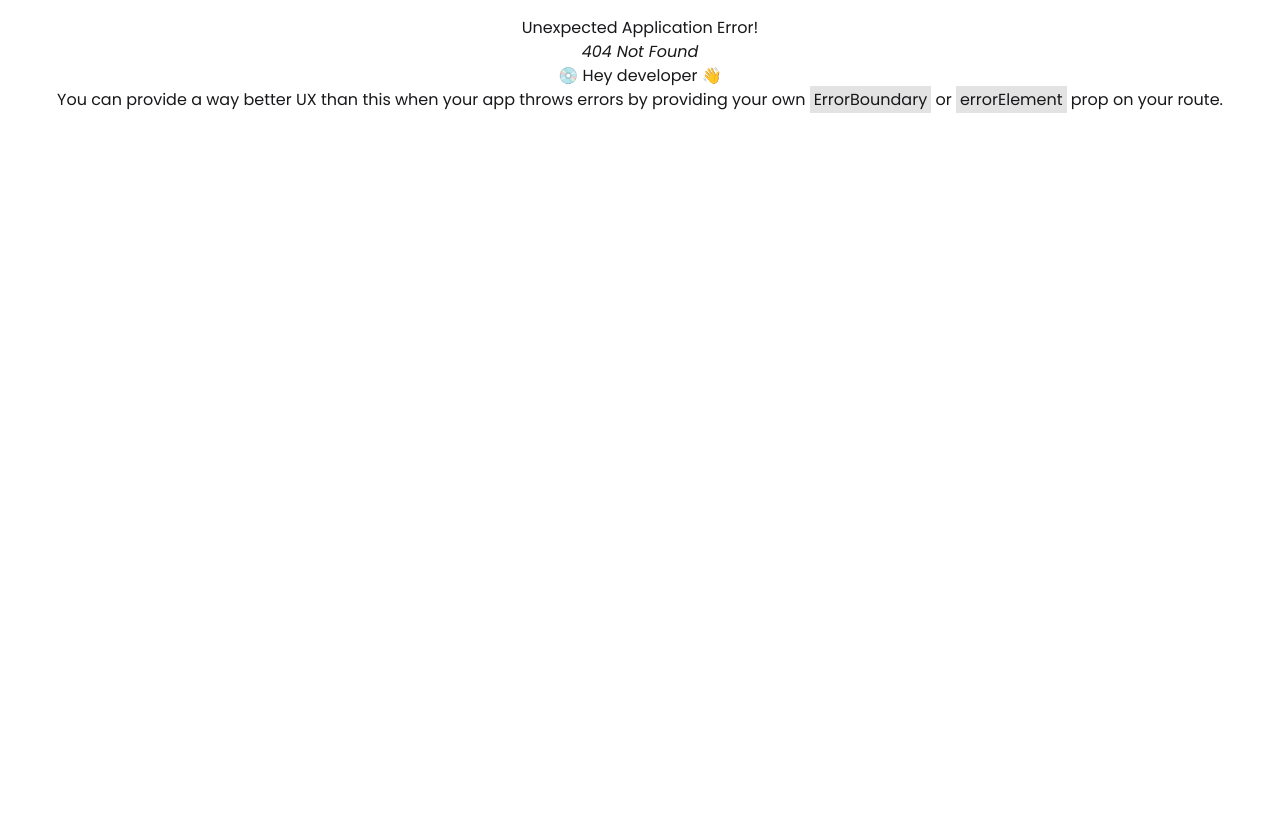
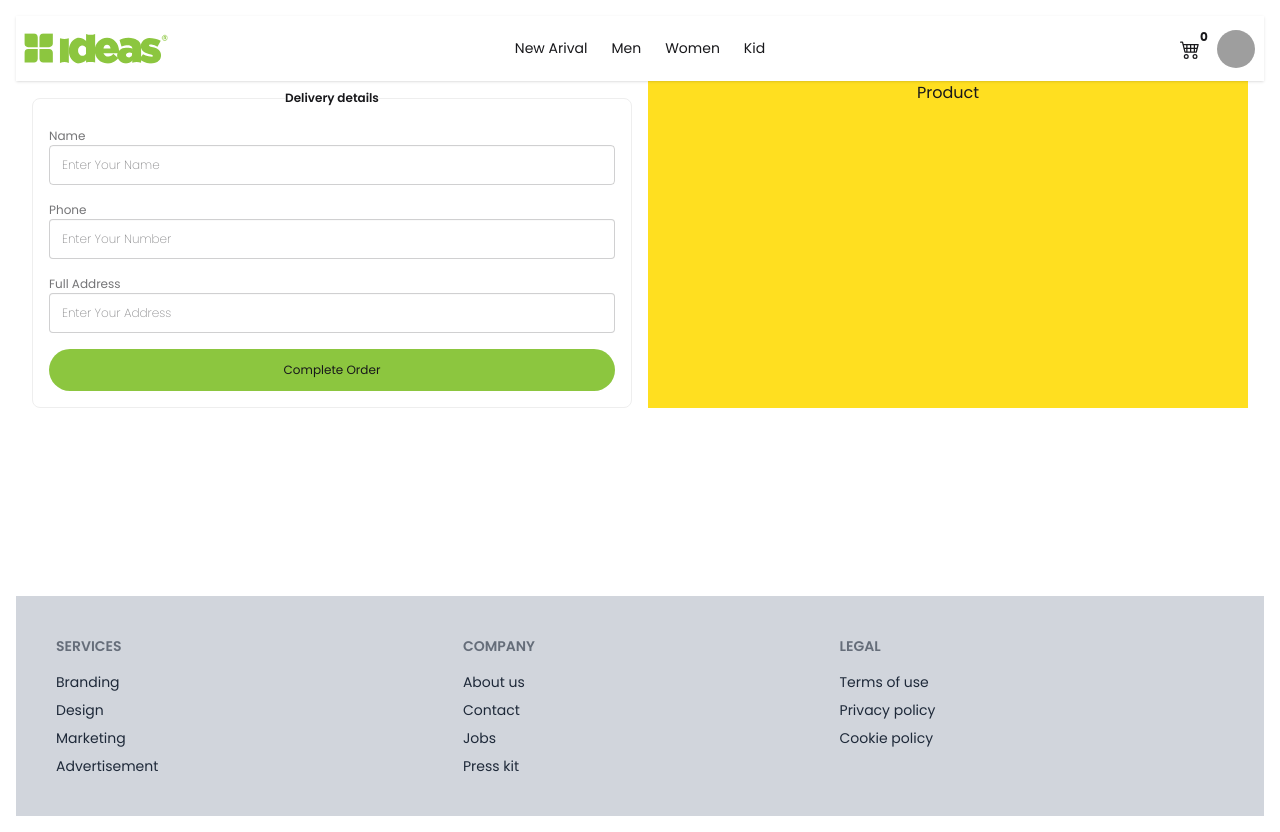
Before and after one commit to RashedujjamanNoor/bloom, a React (Vite) app: page /checkout in a window 1280 px wide. Before the commit this address had no page. Before the commit the page ends 800 px from the top, so only its background shows below. Built offline with nearby package versions, Linux system fonts and the light colour scheme; grey boxes are pictures that could not be loaded.

Commit message:
create checkout form and footer

```diff
--- a/index.html
+++ b/index.html
@@ -2,9 +2,9 @@
 <html lang="en">
   <head>
     <meta charset="UTF-8" />
-    <link rel="icon" type="image/svg+xml" href="/vite.svg" />
+    <link rel="icon" type="image/svg+xml" href="/logo.png" />
     <meta name="viewport" content="width=device-width, initial-scale=1.0" />
-    <title>cloth</title>
+    <title>Shop Women Clothing, Men, Kid's</title>
   </head>
   <body>
     <div id="root"></div>
--- a/src/components/Cart.jsx
+++ b/src/components/Cart.jsx
@@ -3,6 +3,7 @@ import { BsCart4 } from "react-icons/bs";
 import { useDispatch, useSelector } from "react-redux";
 import { MdDeleteForever } from "react-icons/md";
 import { add, deleteOne, remove } from "../feature/cartSlice";
+import { Link } from "react-router-dom";
 
 export const Cart = () => {
   const cartData = useSelector((state) => state.cart);
@@ -28,7 +29,7 @@ export const Cart = () => {
         {/* Page content here */}
         <label htmlFor="my-drawer-5" className="drawer-button ">
           <BsCart4 className="text-xl cursor-pointer" />
-          <p className="absolute bottom-3 bg-black py-0.5 px-1 rounded-full text-xs left-4 font-bold">
+          <p className="absolute bottom-3  py-0.5 px-1 rounded-full text-xs left-4 font-bold">
             {cartData.totalItem}
           </p>
         </label>
@@ -57,7 +58,7 @@ export const Cart = () => {
                   </div>
                   <div className="mt-2">
                     <MdDeleteForever
-                      className="text-2xl text-red-400"
+                      className="text-2xl text-red-400 cursor-pointer hover:text-red-300"
                       onClick={() => handleRemove(item)}
                     />
                   </div>
@@ -69,15 +70,36 @@ export const Cart = () => {
                     className="w-16 h-16 object-top object-cover rounded-xl"
                   />
                   <div className="bg-gray-700 flex justify-center items-center gap-4 text-[#8cc63f] px-2 rounded-full mt-2">
-                    <button onClick={() => handleDeleteOne(item)}>-</button>
+                    <button
+                      onClick={() => handleDeleteOne(item)}
+                      className="hover:text-green-100 cursor-pointer"
+                    >
+                      -
+                    </button>
                     {item.quantity}
-                    <button onClick={() => handleAdd(item)}>+</button>
+                    <button
+                      onClick={() => handleAdd(item)}
+                      className="hover:text-green-100 cursor-pointer"
+                    >
+                      +
+                    </button>
                   </div>
                 </div>
               </div>
             ))}
           </div>
+          <hr className="text-[#8cc63f] my-2" />
+          <p className="text-left font-extralight">
+            Total Price: {cartData.totalAmount}
+          </p>
+          <Link
+            to="/checkout"
+            className="mt-4 bg-[#8cc63f] py-3 rounded-2xl font-semibold cursor-pointer"
+          >
+            Checkout
+          </Link>
         </ul>
+        <div></div>
       </div>
     </div>
   );
--- /dev/null
+++ b/src/components/Footer.jsx
@@ -0,0 +1,32 @@
+import React from "react";
+
+const Footer = () => {
+  return (
+    <div>
+      <footer className="footer sm:footer-horizontal bg-gray-300 text-gray-800 p-10">
+        <nav>
+          <h6 className="footer-title">Services</h6>
+          <a className="link link-hover">Branding</a>
+          <a className="link link-hover">Design</a>
+          <a className="link link-hover">Marketing</a>
+          <a className="link link-hover">Advertisement</a>
+        </nav>
+        <nav>
+          <h6 className="footer-title">Company</h6>
+          <a className="link link-hover">About us</a>
+          <a className="link link-hover">Contact</a>
+          <a className="link link-hover">Jobs</a>
+          <a className="link link-hover">Press kit</a>
+        </nav>
+        <nav>
+          <h6 className="footer-title">Legal</h6>
+          <a className="link link-hover">Terms of use</a>
+          <a className="link link-hover">Privacy policy</a>
+          <a className="link link-hover">Cookie policy</a>
+        </nav>
+      </footer>
+    </div>
+  );
+};
+
+export default Footer;
--- a/src/components/Navbar.jsx
+++ b/src/components/Navbar.jsx
@@ -82,8 +82,8 @@ const Navbar = () => {
               </div>
             </div>
             <ul
-              tabIndex="-1"
-              className="menu menu-sm dropdown-content bg-base-100 rounded-box z-1 mt-3 w-52 p-2 shadow"
+              tabIndex={0}
+              className="menu menu-sm dropdown-content bg-base-100 rounded-box z-[999] mt-3 w-52 p-2 shadow"
             >
               <li>
                 <a className="justify-between">
--- a/src/feature/cartSlice.jsx
+++ b/src/feature/cartSlice.jsx
@@ -6,9 +6,9 @@ const cartItem =
     ? JSON.parse(localStorage.getItem("cartItem"))
     : [];
 
-const totalQuantity = JSON.parse(localStorage.getItem("totalQuantity"));
-const totalAmount = JSON.parse(localStorage.getItem("totalAmount"));
-const totalItem = JSON.parse(localStorage.getItem("totalItem"));
+const totalQuantity = JSON.parse(localStorage.getItem("totalQuantity")) || 0;
+const totalAmount = JSON.parse(localStorage.getItem("totalAmount")) || 0;
+const totalItem = JSON.parse(localStorage.getItem("totalItem")) || 0;
 
 const initialState = {
   cartItem,
--- a/src/layouts/HomeLayout.jsx
+++ b/src/layouts/HomeLayout.jsx
@@ -1,12 +1,16 @@
 import Navbar from "../components/Navbar";
 import React from "react";
 import { Outlet } from "react-router-dom";
+import Footer from "../components/Footer";
 
 export const HomeLayout = () => {
   return (
-    <div>
+    <div className="min-h-screen flex flex-col">
       <Navbar />
-      <Outlet />
+      <main className="flex-grow">
+        <Outlet />
+      </main>
+      <Footer />
     </div>
   );
 };
--- /dev/null
+++ b/src/pages/Checkout.jsx
@@ -0,0 +1,43 @@
+import React from "react";
+
+export const Checkout = () => {
+  return (
+    <div className="grid grid-cols-2   px-4 gap-4">
+      <div className="flex justify-center items-center ">
+        <fieldset className="fieldset border-base-300 rounded-box  w-full   border p-4 ">
+          <legend className="fieldset-legend">Delivery details</legend>
+
+          <form className="flex flex-col">
+            <label className="label">Name</label>
+            <input
+              type="text"
+              className="input text-xs font-extralight w-full bg-transparent"
+              placeholder="Enter Your Name"
+            />
+
+            <label className="label mt-4">Phone</label>
+            <input
+              type="number"
+              className="input text-xs font-extralight w-full"
+              placeholder="Enter Your Number "
+            />
+
+            <label className="label mt-4">Full Address</label>
+            <input
+              type="text"
+              className="input text-xs font-extralight w-full"
+              placeholder="Enter Your Address"
+            />
+            <button
+              type="submit"
+              className="bg-[#8cc63f] py-3 px-6 mt-4 rounded-full"
+            >
+              Complete Order
+            </button>
+          </form>
+        </fieldset>
+      </div>
+      <div className="col-span-1 bg-yellow-300">Product</div>
+    </div>
+  );
+};
--- a/src/routes/routes.jsx
+++ b/src/routes/routes.jsx
@@ -2,6 +2,7 @@ import { createBrowserRouter } from "react-router-dom";
 import { HomeLayout } from "../layouts/HomeLayout";
 import { SingleCategory } from "../pages/SingleCategory";
 import { Home } from "../pages/Home";
+import { Checkout } from "../pages/Checkout";
 
 const router = createBrowserRouter([
   {
@@ -16,6 +17,10 @@ const router = createBrowserRouter([
         path: "/men",
         element: <SingleCategory />,
       },
+      {
+        path: "/checkout",
+        element: <Checkout />,
+      },
     ],
   },
 ]);
```
Also changed, not shown: public/logo.png (added), 1 other file (tests, documents, lock files or other folders).
